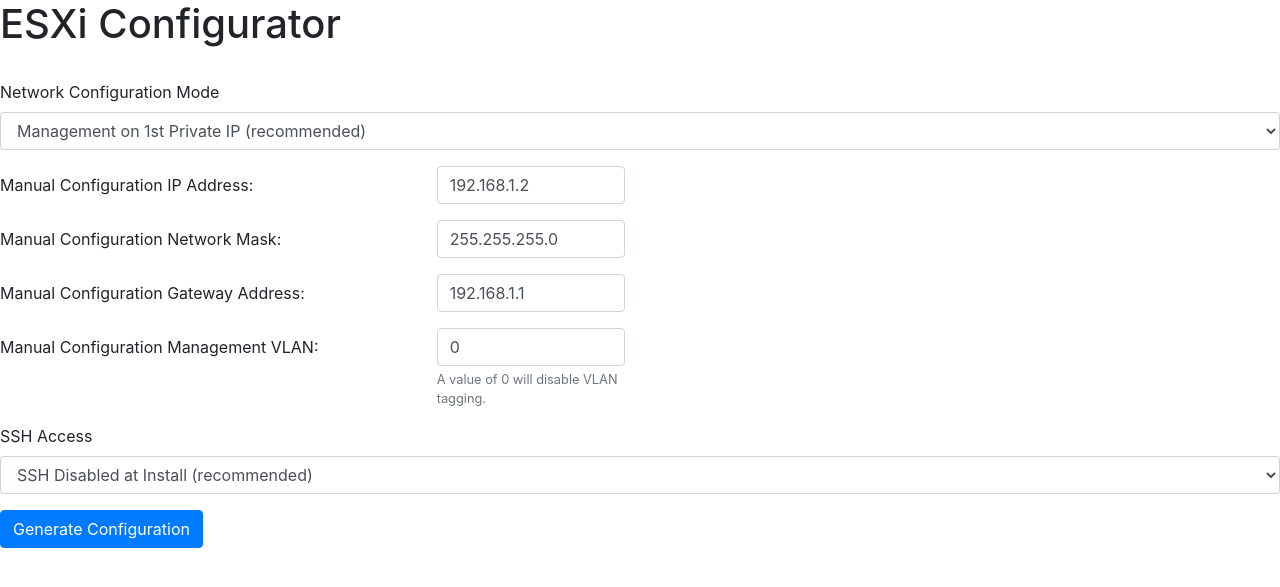
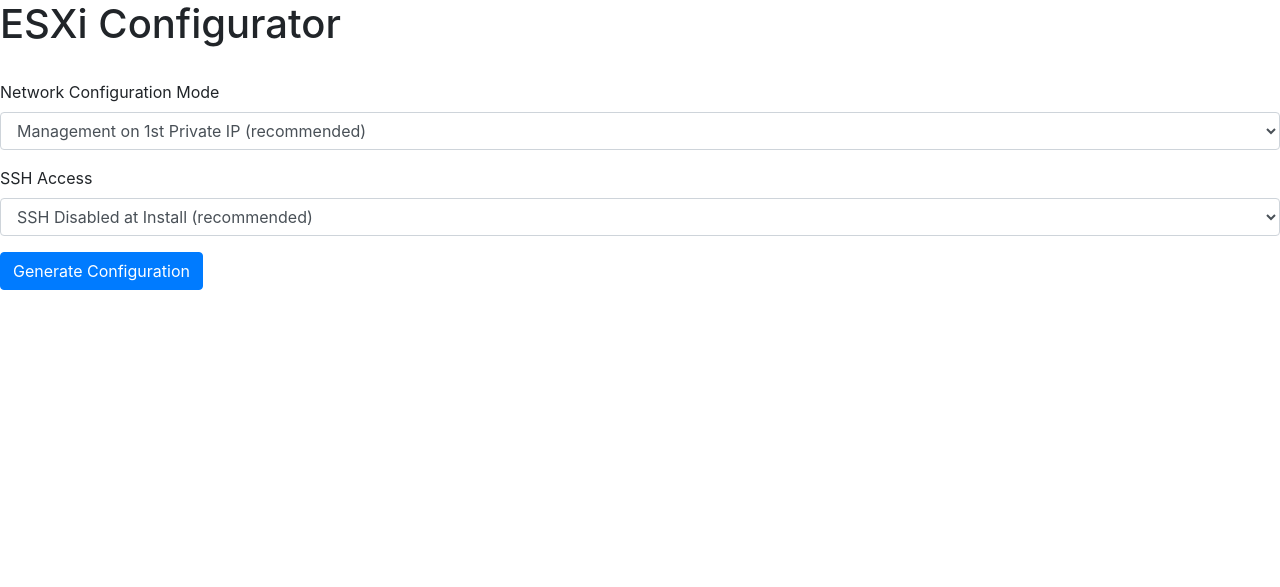
Before and after one commit to packet-labs/appconfig, a Django app: page / in a window 1280 px wide. Shown: the top 587 px of the page. Run offline with Django 3.2, Linux system fonts and the light colour scheme; some libraries are stand-ins or nearby versions.

Commit message:
updates jquery to hide form fields until manual configuration is selected, adds id parameter to field selector

```diff
--- a/esxicfg/templates/esxicfg/mainpage.html
+++ b/esxicfg/templates/esxicfg/mainpage.html
@@ -22,7 +22,7 @@
             {% csrf_token %}
             <div class="form-group">
                 <label for="NetworkMode">Network Configuration Mode</label>
-                <select class="form-control" name="NetworkMode">
+                <select class="form-control" name="NetworkMode" id="NetworkMode">
                     <option value="4">Management on 1st Public IP and 1st Private IP configured on vmkernel1</option>
                     <option value="3">Management on 1st Public IP only</option>
                     <option value="2" selected>Management on 1st Private IP (recommended)</option>
@@ -78,22 +78,16 @@
         <script src="https://stackpath.bootstrapcdn.com/bootstrap/4.2.1/js/bootstrap.min.js" integrity="sha384-B0UglyR+jN6CkvvICOB2joaf5I4l3gm9GU6Hc1og6Ls7i6U/mkkaduKaBhlAXv9k" crossorigin="anonymous"></script>
 
         <script>
-         $(document).ready(function() {
-             $.viewMap = {
-                 '0' : $('IPconfig0'),
-                 '1' : $([]),
-                 '2' : $([]),
-                 '3' : $([]),
-                 '4' : $([])
-             };
-
-             $('#NetworkMode').change(function() {
-                 // hide all
-                 $.each($.viewMap, function() { this.hide(); });
-                 // show current
-                 $.viewMap[$(this).val()].show();
-             });
-         });
-        </script>
+        $( document ).ready(function() {
+            $("#IPconfig0").hide();
+            $('#NetworkMode').change(function(){
+                if( $(this).val()==="0"){
+                    $("#IPconfig0").show()
+                } else {
+                    $("#IPconfig0").hide()
+                }
+            });
+	});
+	</script>
     </body>
 </html>
```
